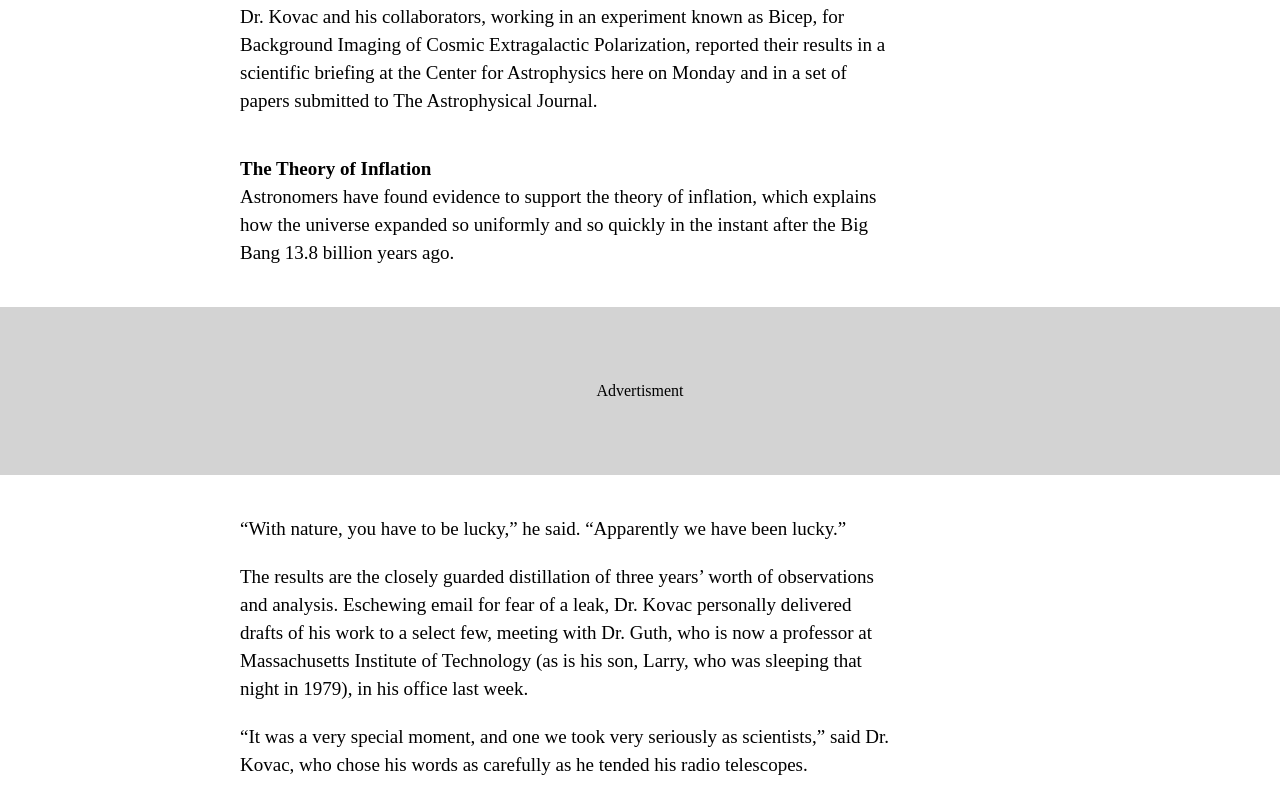
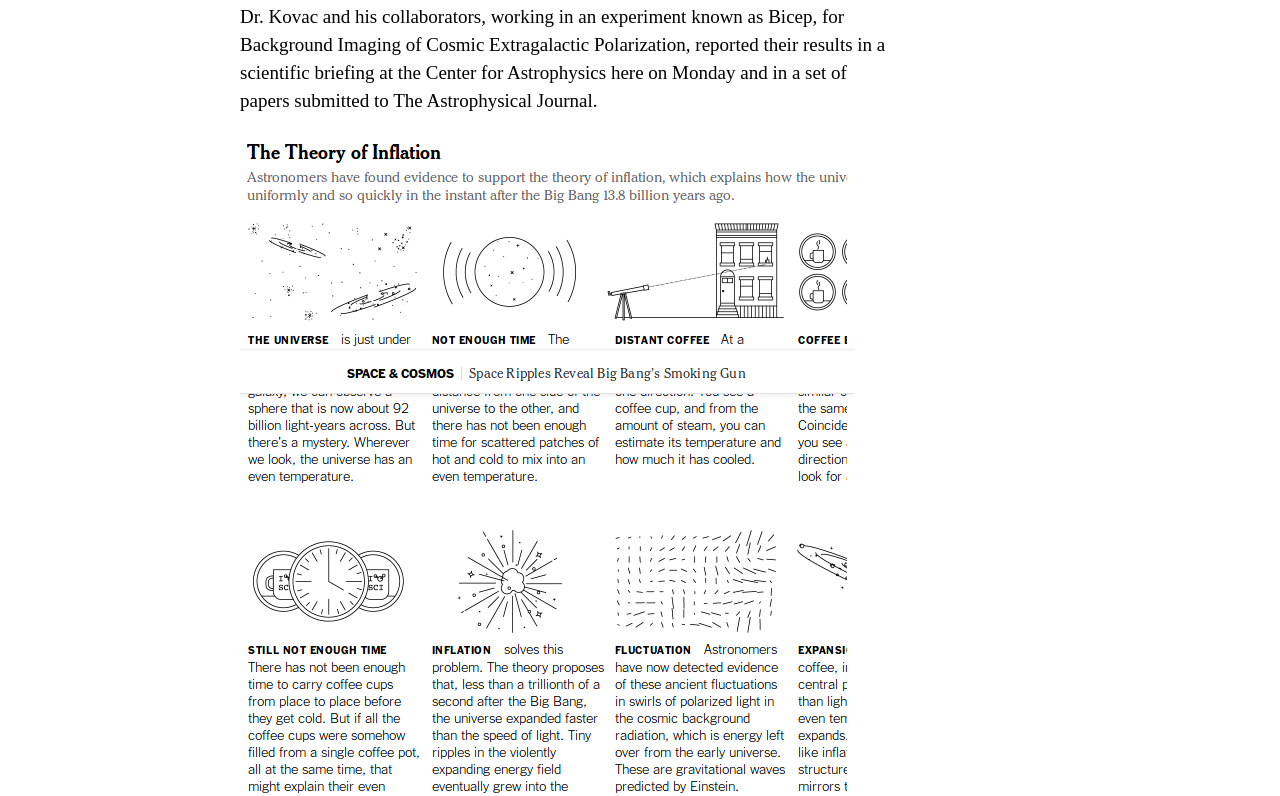
Before and after one commit to i4seeu/positioning-floating-elements, a plain HTML site: page index.html in a window 1280 px wide. Shown: the part 3245-4041 px from the top of the page. Drawn offline with Linux system fonts and the light colour scheme.

Commit message:
final code on space images

```diff
--- a/index.html
+++ b/index.html
@@ -139,6 +139,7 @@
 				</p>
 				<p>Dr. Kovac and his collaborators, working in an experiment known as Bicep, for Background Imaging of Cosmic Extragalactic Polarization, reported their results in a scientific briefing at the Center for Astrophysics here on Monday and in a set of papers submitted to The Astrophysical Journal.
 				</p>
+        <img src="images/image-background-content.png" alt="">
 			</div>
 			<div class="editor-pick signup">
 
@@ -151,7 +152,7 @@
 		</div>
 		<div class="article-part2">
 			<div class="middle-content">
-				<h4>The Theory of Inflation</h4>
+
 				<p>Astronomers have found evidence to support the theory of inflation, which explains how the universe expanded so uniformly and so quickly in the instant after the Big Bang 13.8 billion years ago.</p>
 
 			</div>
```
Also changed, not shown: images/image-background-content.png (added).
